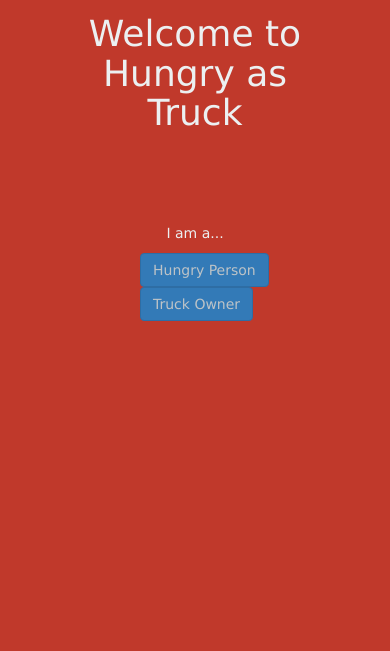
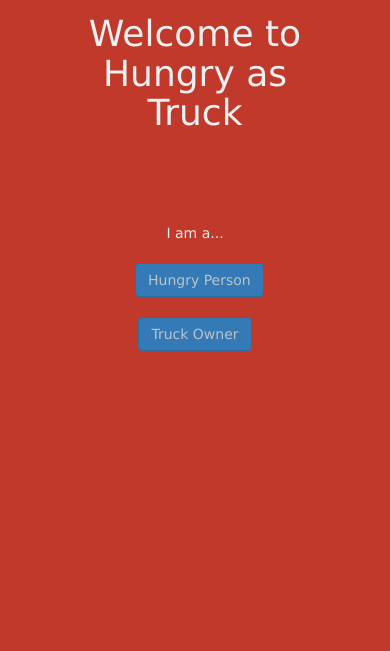
Before and after one commit to jrvleet/hungry-as-truck, a Node server app: page / in a window 390 px wide. Shown: the part 76-727 px from the top of the page. Run offline with Node 20, Linux system fonts and the light colour scheme; some libraries are stand-ins or nearby versions.

Commit message:
bootstapping front page for mobile design

```diff
--- a/public/css/main.css
+++ b/public/css/main.css
@@ -21,9 +21,13 @@ a:active {
 	border-color: #f39c12;
 }
 
-.btn-btn-default {
+/*.btn-btn-default {
 	padding: 15px;
 	margin: 30px;
+}*/
+
+.btn-primary {
+  margin: 10px;
 }
 
 .buttons {
@@ -31,6 +35,16 @@ a:active {
 	padding: 50px;
 	margin: 40px;
 }
+
+.container {
+  /*margin: 0 auto;*/
+  /*text-align: center;*/
+}
+
+.row {
+  text-align: center;
+}
+
 #logout {
   color: #ecf0f1;
   float: right;
@@ -40,7 +54,6 @@ a:active {
 .navbar-toggle:hover {
 	border: none;
 	background: none;
-	/*.icon-bar { height: 3px; }*/
 }
 
 #logo-name {
@@ -48,7 +61,6 @@ a:active {
 }
 
 .navbar-header a {
-	/*text-transform: uppercase;*/
   	font-size: 24px;
   	color: #8e44ad;
   	padding: 15px 20px;
@@ -88,5 +100,4 @@ a { color: #ecf0f1; }
   width: 120px;
   text-indent: 100%;
   display: inline-block;
-  /*border: 1px solid black;*/
 }
--- a/views/welcome/index.ejs
+++ b/views/welcome/index.ejs
@@ -11,12 +11,14 @@
 
 
   <main>
-  <div class="buttons">
+  <div class="buttons container">
   <% if (user === undefined) { %>
 
   <p class="iAm">I am a...</p>
-  <a class="btn btn-primary" href="/hp/facebook">Hungry Person</a>
-  <a class="btn btn-primary" href="/to/facebook">Truck Owner</a>
+  <div class="row">
+    <a class="btn btn-primary col-lg-6" href="/hp/facebook">Hungry Person</a>
+    <a class="btn btn-primary col-lg-6" href="/to/facebook">Truck Owner</a>
+  </div>
 
    <% } %>
 
```
